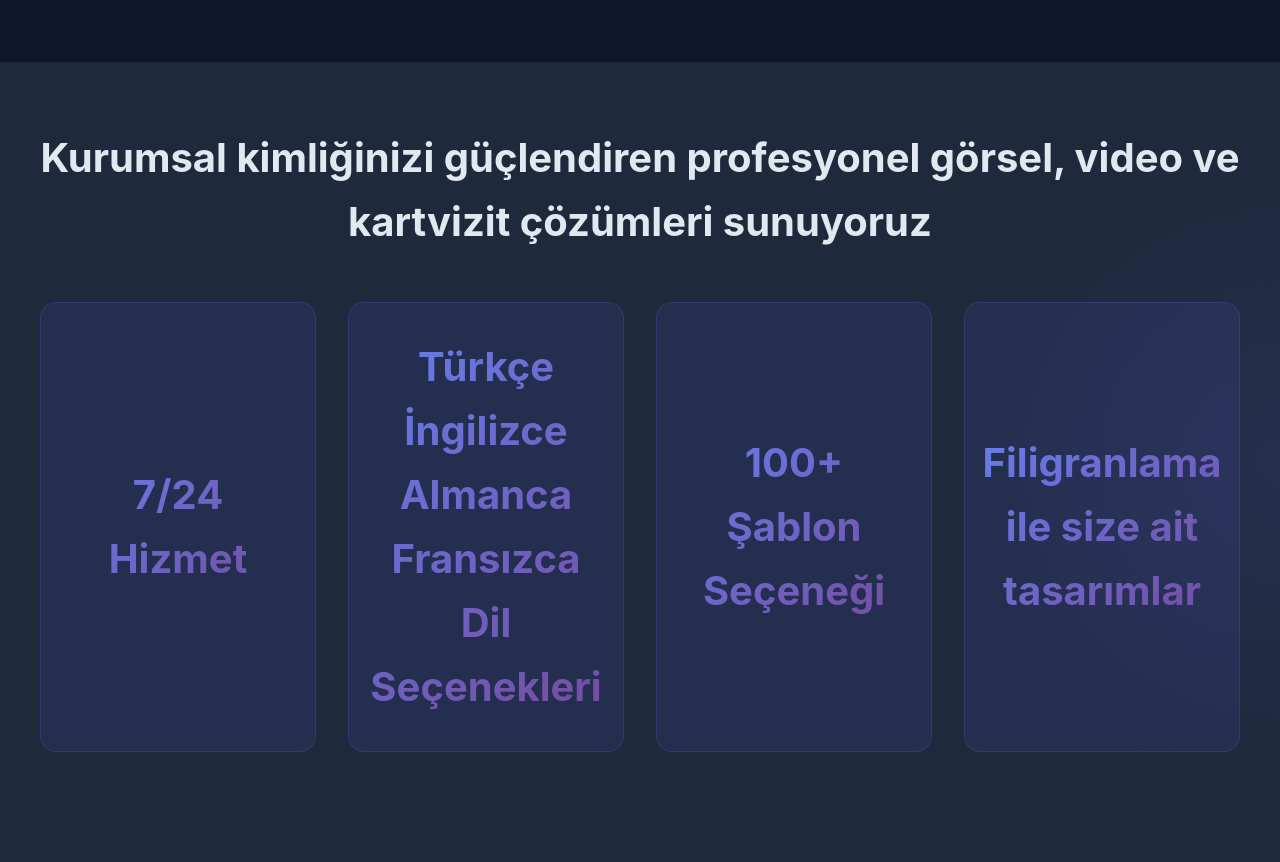
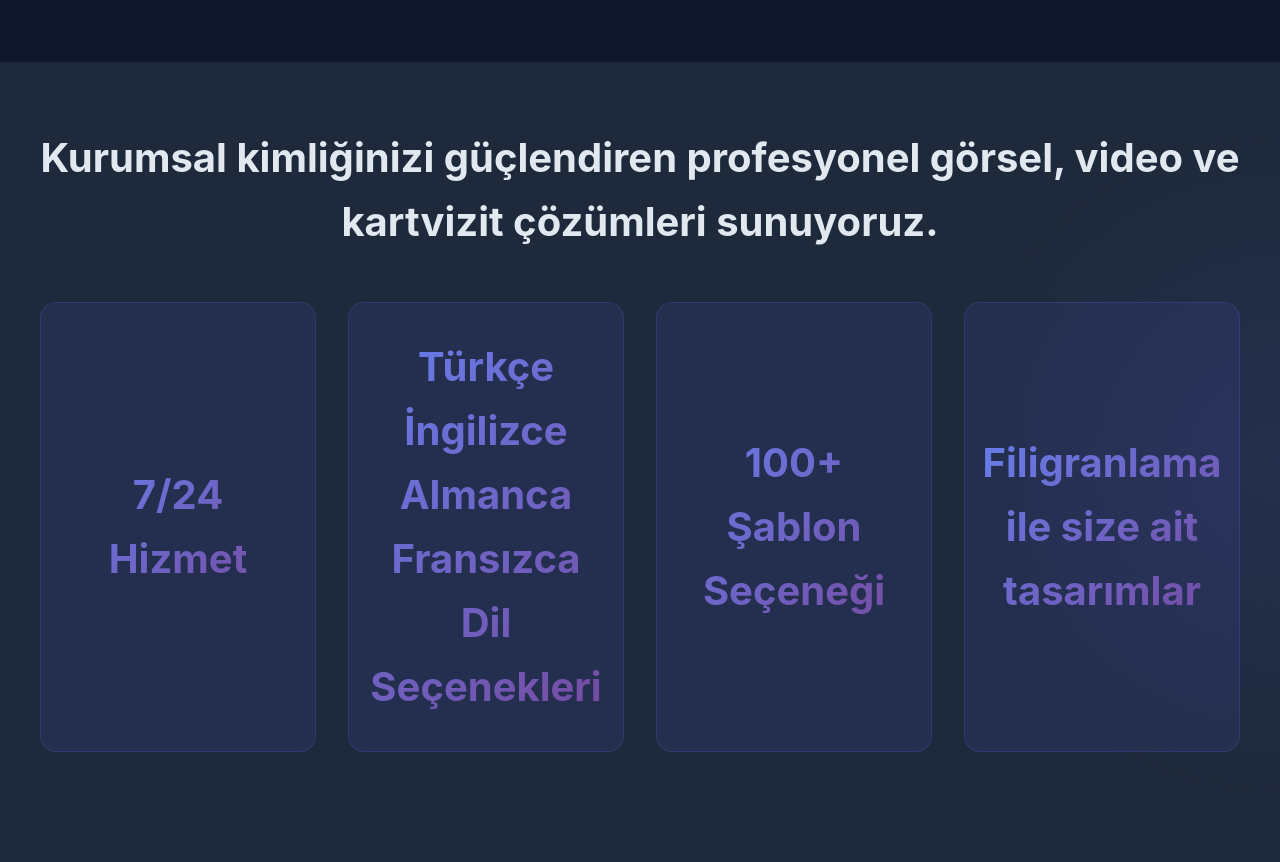
Before and after one commit to onacweb/onacweb, a plain HTML site: page index.html in a window 1280 px wide. Shown: the part 2560-3422 px from the top of the page. Drawn offline with Linux system fonts and the light colour scheme.

Commit message:
Update index.html

```diff
--- a/index.html
+++ b/index.html
@@ -197,7 +197,7 @@ Bu yaklaşımımız sayesinde, bugüne kadar birçok markanın güvenini kazand
     <section class="about" id="about">
         <div class="about-container">
             <div class="about-content">
-                <h2>Kurumsal kimliğinizi güçlendiren profesyonel görsel, video ve kartvizit çözümleri sunuyoruz</h2>
+                <h2>Kurumsal kimliğinizi güçlendiren profesyonel görsel, video ve kartvizit çözümleri sunuyoruz.</h2>
                 <p class="about-subtitle"></p>
 
                 <div class="stats-grid">
```
